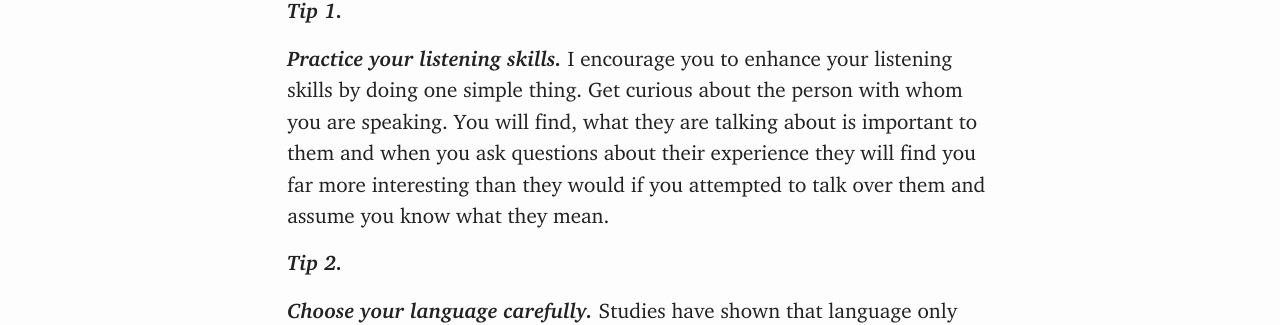
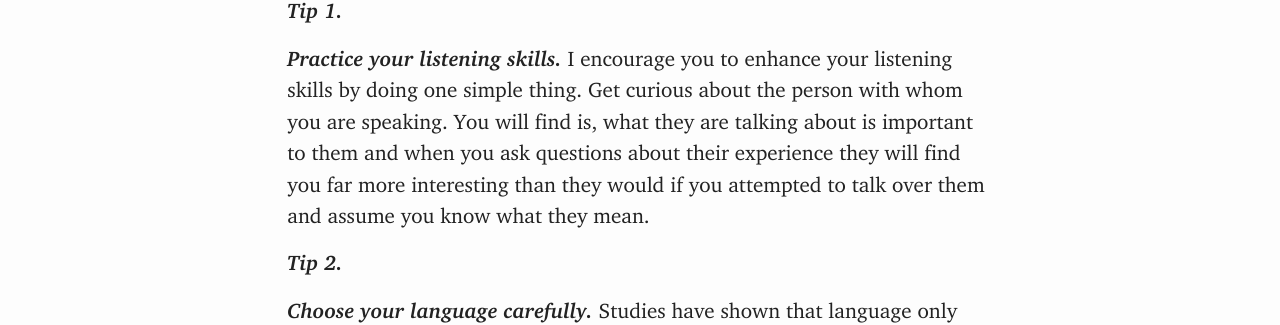
Before and after one commit to callumflack/positive-revolution, a Jekyll site: the page built from _posts/2017-01-04-how-to-be-a-better-communicator.markdown, in a window 1280 px wide. Shown: the part 1282-1607 px from the top of the page. Built offline with Jekyll 4.4.1, drawn with Linux system fonts in a browser that asks for light colours.

```diff
--- a/_posts/2017-01-04-how-to-be-a-better-communicator.markdown
+++ b/_posts/2017-01-04-how-to-be-a-better-communicator.markdown
@@ -1,13 +1,15 @@
 ---
 title: How to be a better communicator!
 date: 2017-01-04 23:21:00 Z
+image: "/uploads/CommunicationMatters.png"
+extract:
 ---
 
 I know at times I may not communicate my messages to others in the best way and therefore I end up having conversations where, what is intended, is not the message that comes out.  At times I find that language for a form of communication is very limiting. What is in my head cannot be adequately explained in words.  Therefore today I wanted to share three outstanding tips on how you are able to improve your communication skills.
 
 **Tip 1.**
 
-**Practice your listening skills.**  I encourage you to enhance your listening skills by doing one simple thing.  Get curious about the person with whom you are speaking.  You will find, what they are talking about is important to them and when you ask questions about their experience they will find you far more interesting than they would if you attempted to talk over them and assume you know what they mean.
+**Practice your listening skills.**  I encourage you to enhance your listening skills by doing one simple thing.  Get curious about the person with whom you are speaking.  You will find is, what they are talking about is important to them and when you ask questions about their experience they will find you far more interesting than they would if you attempted to talk over them and assume you know what they mean.
 
 **Tip 2.**
 
```
